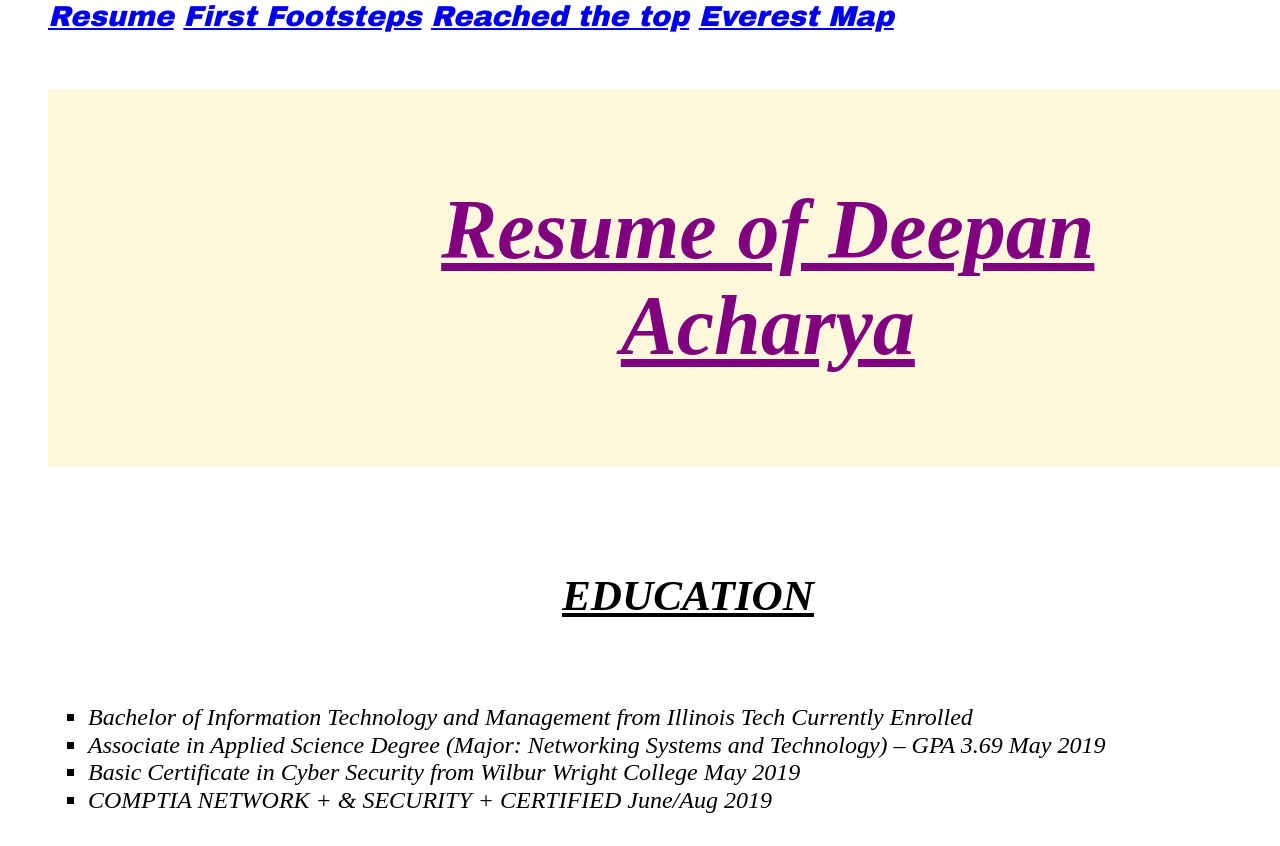
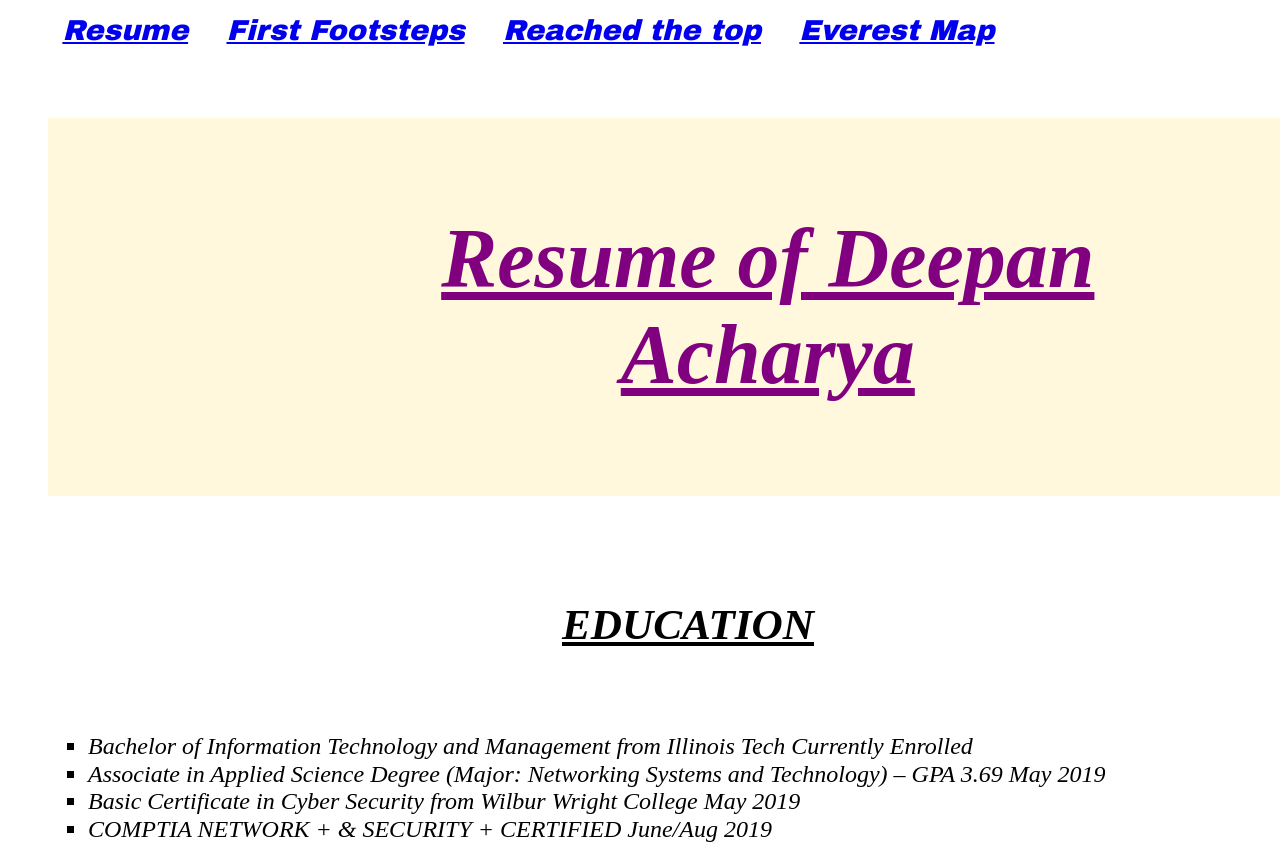
Before and after one commit to hitchhacker18/project_3_FINAL_DELIVERABLE, a plain HTML site: page index.html in a window 1280 px wide. Shown: the top 846 px of the page. Drawn offline with Linux system fonts and the light colour scheme; a web font is replaced by a local one.

Commit message:
changed nav a's padding
changed nav a's padding to 0.5 em

```diff
--- a/css/style.css
+++ b/css/style.css
@@ -21,7 +21,7 @@ body.index {
 }
 .nav a {
   display:inline-block;
-  padding:0;
+  padding:0.5em;
 }
 .list {
   text-align: center;
```
